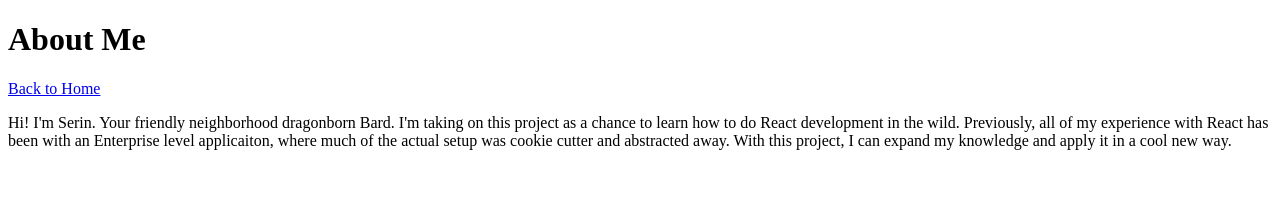
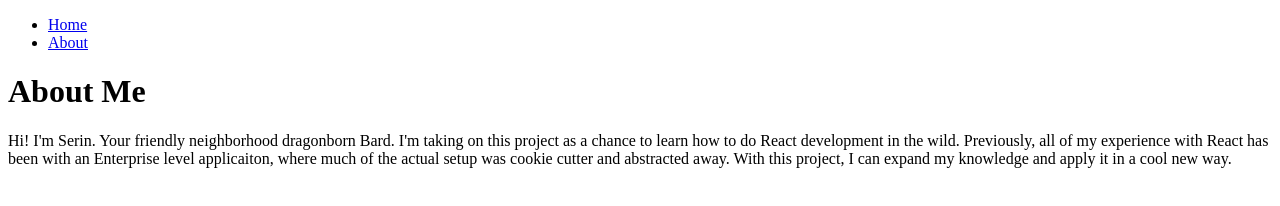
Before and after one commit to hylianhideaway/gatsby-blog-java-script-tutorial01, a Gatsby site: page /about in a window 1280 px wide. Built offline with nearby package versions, Linux system fonts and the light colour scheme; Gatsby itself is replaced by a stand-in of ours.

Commit message:
create frame component shared by all pages.

```diff
--- /dev/null
+++ b/src/components/layout.js
@@ -0,0 +1,26 @@
+import * as React from 'react'
+import {Link} from 'gatsby'
+
+
+/* Page frame component. Hold stuff every page should show, then inserts unique page in */
+const Layout = ({pageTitle,children}) => {
+    return (
+        <div>
+            {/* Navigation Bar*/}
+            <nav>
+                <ul>
+                    <li> <Link to={"/"}>Home</Link></li>
+                    <li> <Link to={"/about"}>About</Link></li>
+                </ul>
+            </nav>
+            {/* Where the content for the child page goes */}
+            <main>
+                <h1>{pageTitle}</h1>
+                {children}
+            </main>
+        </div>
+    )
+}
+
+
+export default Layout
--- a/src/pages/about.js
+++ b/src/pages/about.js
@@ -1,19 +1,19 @@
 import * as React from 'react'
-import { Link } from 'gatsby'
+import Layout from '../components/layout'
 
 
 // Step 2: Define your component
 const AboutPage = () => {
   return (
-    <main>
-      <h1>About Me</h1>
-      <Link to={"/"}>Back to Home</Link> {/*Linking to index (home page only requies a '/' ) */}
+    <Layout pageTitle={"About Me"}>
       <p>Hi! I'm Serin. Your friendly neighborhood dragonborn Bard.
         I'm taking on this project as a chance to learn how to do React development in the wild.
         Previously, all of my experience with React has been with an Enterprise level applicaiton, where much of the actual setup was
         cookie cutter and abstracted away. With this project, I can expand my knowledge and apply it in a cool new way.
       </p>
-    </main>
+    </Layout>
+
+
   )
 }
 
@@ -22,6 +22,5 @@ export const Head = () => {
 }
 
 
-
 // Step 3: Export your component
 export default AboutPage
```
Also changed, not shown: src/pages/index.js (+5 -6 lines).
